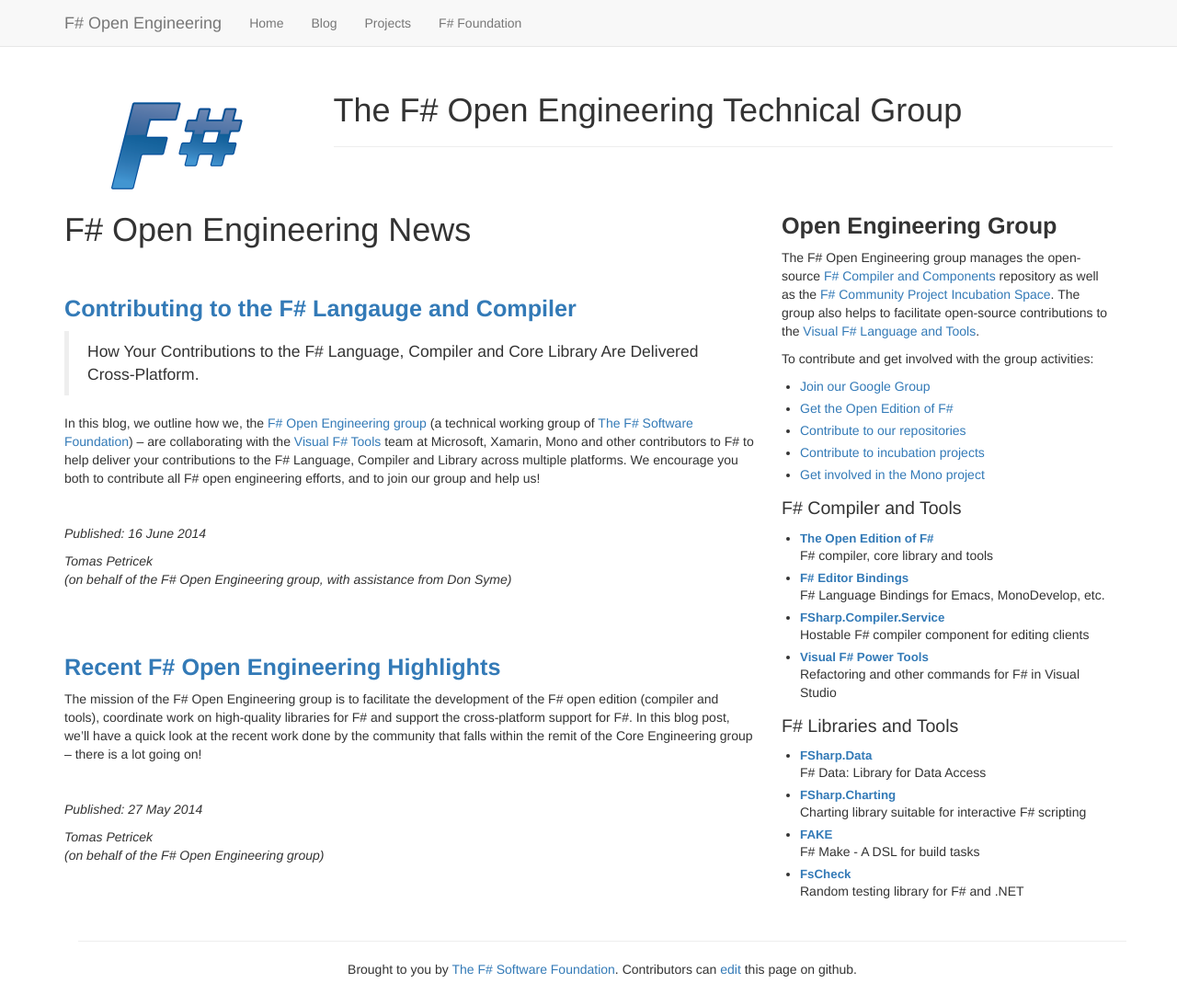
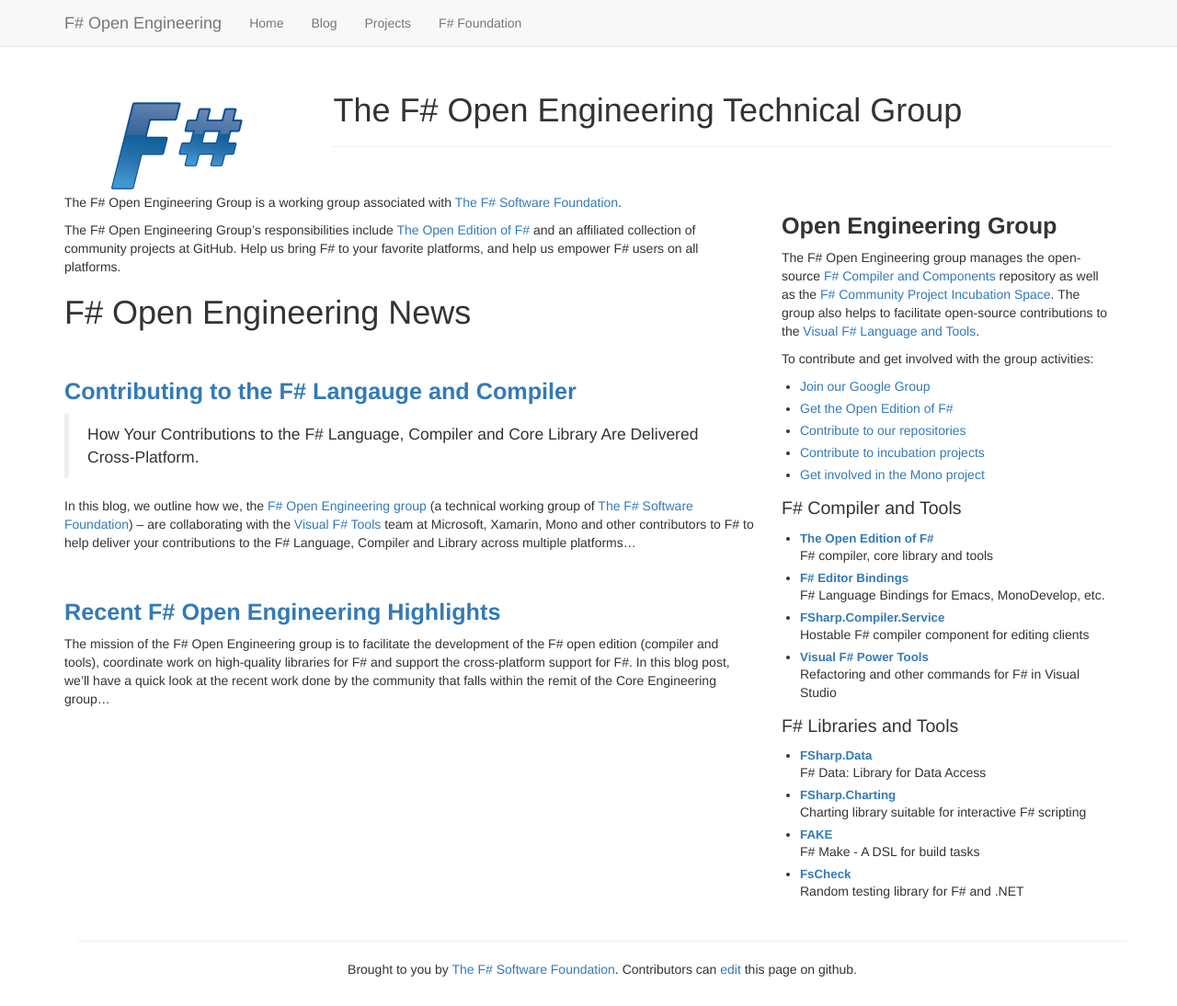
Before and after one commit to fsharp/fsharp.github.io, a Jekyll site: the page built from index.md, in a window 1280 px wide and 1094 px high. Shown: the whole window at 92% size. Built offline with Jekyll 4.4.1, drawn with Linux system fonts in a browser that asks for light colours; nearby versions of some CDN libraries; some web fonts are replaced.

Commit message:
Update index.md

```diff
--- a/index.md
+++ b/index.md
@@ -1,7 +1,16 @@
 ---
 layout: default
-title: Hello
+title: The F# Open Engineering Group
 ---
+
+The F# Open Engineering Group is a working group associated with
+[The F# Software Foundation](http://fsharp.org).
+
+The F# Open Engineering Group's responsibilities include
+[The Open Edition of F#](http://fsharp.github.com/fsharp)
+and an affiliated collection of community projects at GitHub.
+Help us bring F# to your favorite platforms,  and help us empower F# users on all platforms.
+
 
 F# Open Engineering News
 ========================
@@ -16,18 +25,10 @@
 In this blog, we outline how we, the [F# Open Engineering group][fsg] (a technical working group of
 [The F# Software Foundation][fsf]) – are collaborating with the [Visual F# Tools][fst] team at
 Microsoft, Xamarin, Mono and other contributors to F# to help deliver your contributions to the
-F# Language, Compiler and Library across multiple platforms.
-We encourage you both to contribute all F# open engineering efforts, and to join our group and help us!
+F# Language, Compiler and Library across multiple platforms...
 
 <br />
 
-_Published: 16 June 2014_
-
-_Tomas Petricek_
-_(on behalf of the F# Open Engineering group, with assistance from Don Syme)_
-
-<br />
-<br />
 
 [Recent F# Open Engineering Highlights](blog/2014/may-highlights.html)
 ----------------------------------------------------------------------
@@ -36,14 +37,10 @@
 F# open edition (compiler and tools), coordinate work on high-quality libraries for F#
 and support the cross-platform support for F#. In this blog post, we'll have a quick
 look at the recent work done by the community that falls within the remit of the Core
-Engineering group – there is a lot going on!
+Engineering group...
 
 <br />
 
-_Published: 27 May 2014_
-
-_Tomas Petricek_
-_(on behalf of the F# Open Engineering group)_
 
 
  [fsg]: http://fsharp.github.io/
```
